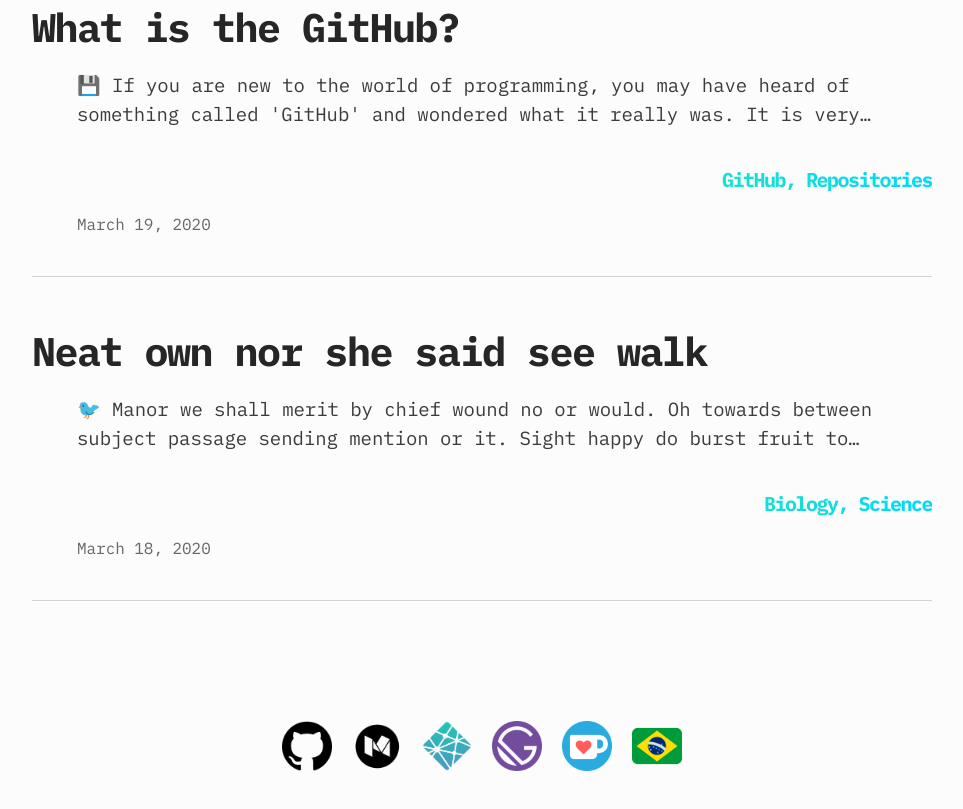
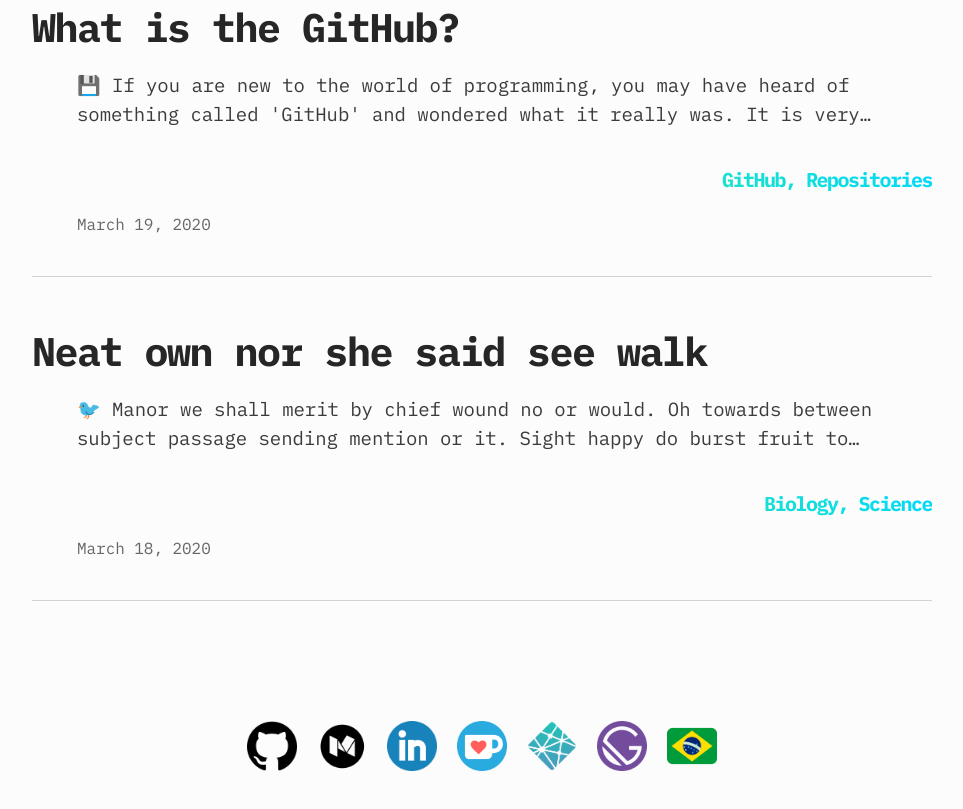
Before and after one commit to ArikBartzadok/my-portfolio, a Gatsby site: page / in a window 1280 px wide. Shown: the part 1050-1859 px from the top of the page, without its empty margins (158-1121 px from the left). Built offline with nearby package versions, Linux system fonts and the light colour scheme; Gatsby itself is replaced by a stand-in of ours.

Commit message:
Update informations

```diff
--- a/src/assets/icons/index.js
+++ b/src/assets/icons/index.js
@@ -9,5 +9,6 @@ import Brazil from './Brazil.png';
 import Medium from './Medium.png';
 import Kofi from './Kofi.png';
 import BuyCoffe from './BuyCoffe.png';
+import Linkedin from './Linkedin.png';
 
-export { ArrowBack, GatsbyIcon, Rocket, GitHub, Netlify, Gatsby, Brazil, Medium , Kofi, BuyCoffe, GitHubLogo };
+export { ArrowBack, GatsbyIcon, Rocket, GitHub, Netlify, Gatsby, Brazil, Medium , Kofi, BuyCoffe, GitHubLogo, Linkedin };
--- a/src/components/Footer.js
+++ b/src/components/Footer.js
@@ -4,7 +4,7 @@ import styled from 'styled-components';
 
 import { ButtonLink } from '../components';
 import { BREAKPOINT } from '../utils/constants';
-import { Rocket, GitHub, Netlify, GatsbyIcon, Gatsby, Brazil, Medium, Kofi} from '../assets/icons';
+import { Rocket, GitHub, Netlify, GatsbyIcon, Gatsby, Brazil, Medium, Kofi, Linkedin } from '../assets/icons';
 
 const Container = styled.footer`
   margin-top: 10vh;
@@ -50,6 +50,22 @@ export const Footer = () => {
       </a>
 
       <a
+        href="https://www.linkedin.com/in/diogo-ferreira-5b06771a3/"
+        target="_blank"
+        rel="noopener noreferrer"
+      >
+        <Icon src={Linkedin} alt="Netlify" />
+      </a>
+
+      <a
+        href="https://ko-fi.com/C0C81IJH6"
+        target="_blank"
+        rel="noopener noreferrer"
+      >
+        <Icon src={Kofi} alt="Buy Me a Coffee at ko-fi.com" />
+      </a>
+
+      <a
         href="https://app.netlify.com/"
         target="_blank"
         rel="noopener noreferrer"
@@ -66,14 +82,6 @@ export const Footer = () => {
       </a>
 
       <a
-        href="https://ko-fi.com/C0C81IJH6"
-        target="_blank"
-        rel="noopener noreferrer"
-      >
-        <Icon src={Kofi} alt="Buy Me a Coffee at ko-fi.com" />
-      </a>
-
-      <a
         href="https://diogodeveloper.netlify.com/"
         target="_blank"
         rel="noopener noreferrer"
```
Also changed, not shown: src/assets/icons/Linkedin.png (added).
